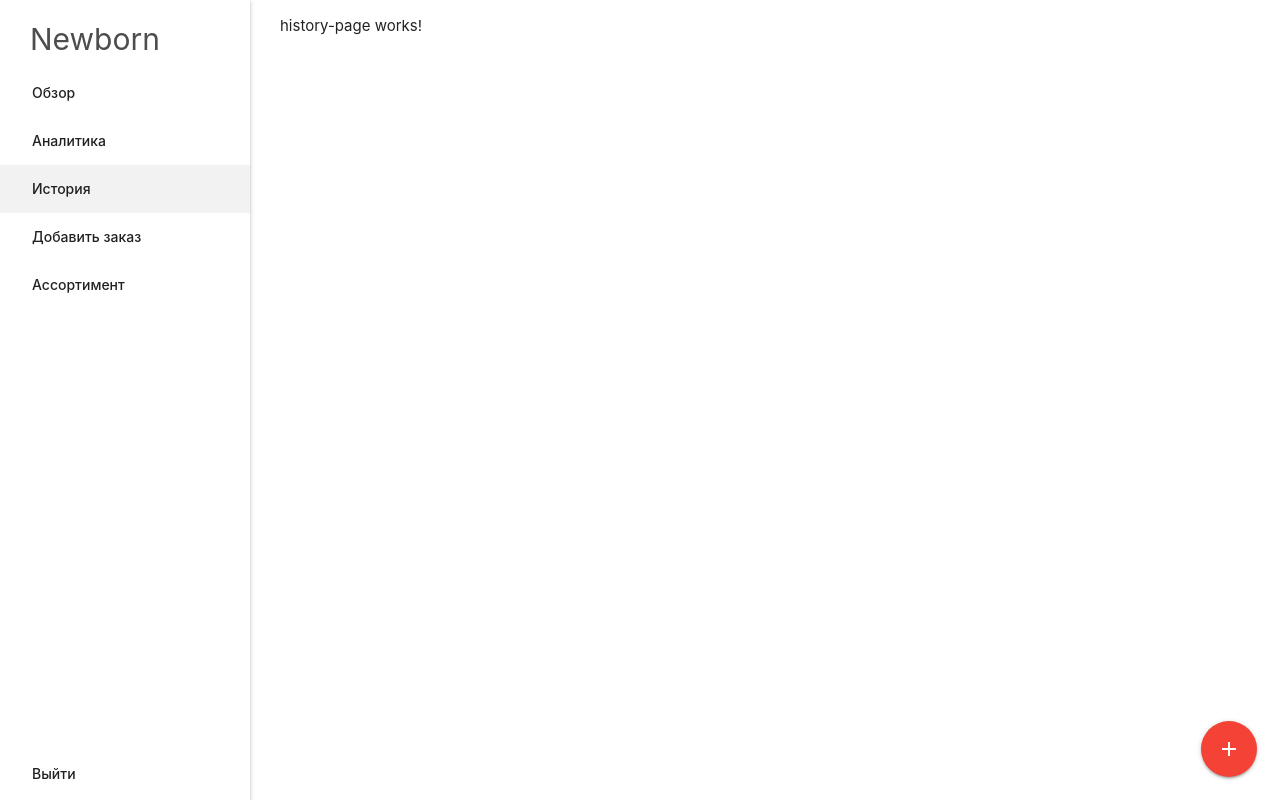
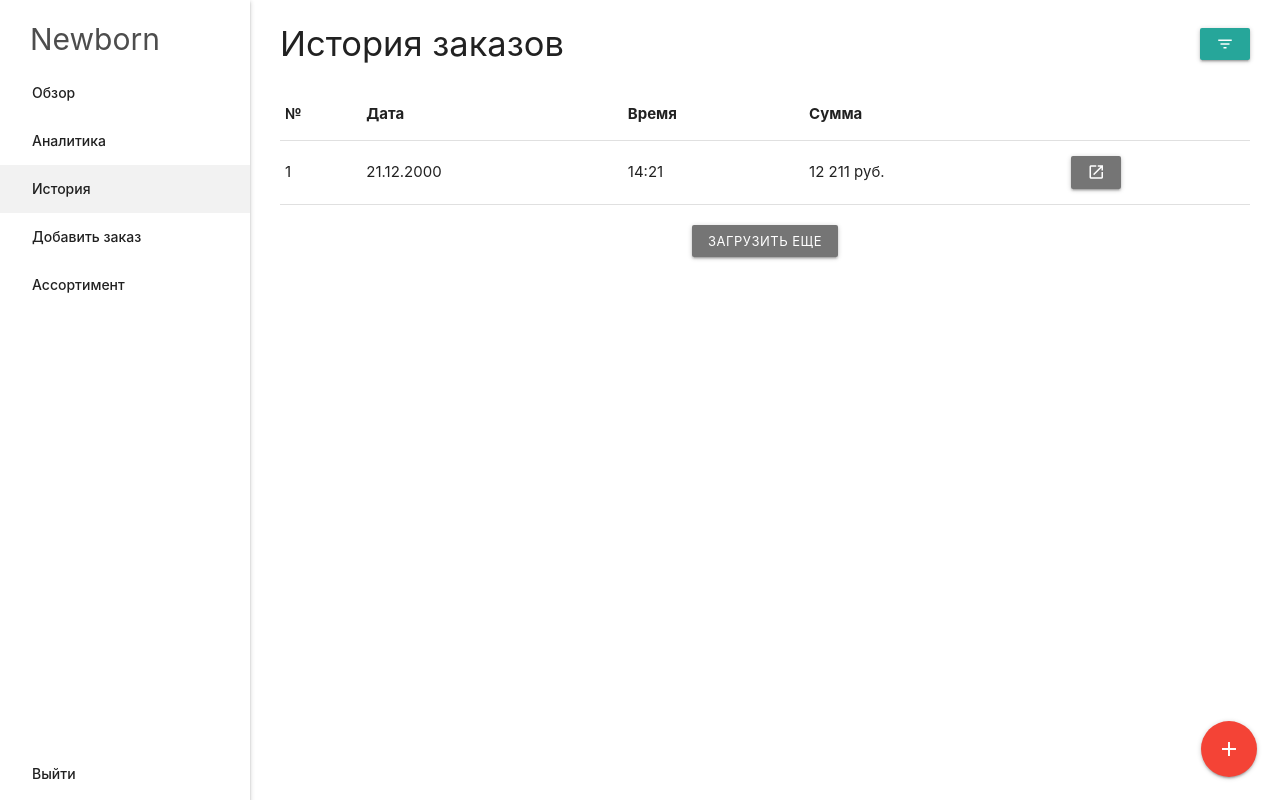
Before and after one commit to Mirehiko/mean, an Angular app in the folder client/: page /history in a window 1280 px wide. Built offline with nearby package versions, Linux system fonts and the light colour scheme; sample sign-in values are in the browser's storage.

Commit message:
order history markup

```diff
--- a/client/src/app/app.module.ts
+++ b/client/src/app/app.module.ts
@@ -20,6 +20,8 @@
 import { PositionsFormComponent } from './categories-page/categories-form/positions-form/positions-form.component';
 import { OrderCategoriesComponent } from './order-page/order-categories/order-categories.component';
 import { OrderPositionsComponent } from './order-page/order-positions/order-positions.component';
+import { HistoryListComponent } from './history-page/history-list/history-list.component';
+import { HistoryFilterComponent } from './history-page/history-filter/history-filter.component';
 
 @NgModule({
   declarations: [
@@ -37,7 +39,9 @@
     CategoriesFormComponent,
     PositionsFormComponent,
     OrderCategoriesComponent,
-    OrderPositionsComponent
+    OrderPositionsComponent,
+    HistoryListComponent,
+    HistoryFilterComponent
   ],
   imports: [
     BrowserModule,
--- /dev/null
+++ b/client/src/app/history-page/history-filter/history-filter.component.html
@@ -0,0 +1,23 @@
+<div class="filter">
+    <div class="fr">
+        <div class="col order">
+            <div class="input-field inline order-position-input">
+                <input type="number" id="number" min="1">
+                <label for="number">Номер заказа</label>
+            </div>
+        </div>
+        <div class="col filter-pickers">
+            <div class="input-field">
+                <input type="text" class="datepicker">
+                <label>Начало</label>
+            </div>
+
+            <div class="input-field">
+                <input type="text" class="datepicker">
+                <label>Конец</label>
+            </div>
+        </div>
+    </div>
+
+    <button class="btn waves-effect wavers-light btn-small">Применить фильтр</button>
+</div>
--- /dev/null
+++ b/client/src/app/history-page/history-filter/history-filter.component.ts
@@ -0,0 +1,15 @@
+import { Component, OnInit } from '@angular/core';
+
+@Component({
+  selector: 'app-history-filter',
+  templateUrl: './history-filter.component.html',
+  styleUrls: ['./history-filter.component.scss']
+})
+export class HistoryFilterComponent implements OnInit {
+
+  constructor() { }
+
+  ngOnInit(): void {
+  }
+
+}
--- /dev/null
+++ b/client/src/app/history-page/history-list/history-list.component.html
@@ -0,0 +1,54 @@
+<div id="order-list" class="modal modal-fixed-footer">
+    <div class="modal-content">
+        <h4 class="mb1">Заказ №5</h4>
+        <table class="highlight">
+            <thead>
+            <tr>
+                <th>Название</th>
+                <th>Количество</th>
+                <th>Цена</th>
+            </tr>
+            </thead>
+
+            <tbody>
+            <tr>
+                <td>Alvin</td>
+                <td>3</td>
+                <td>$0.87</td>
+            </tr>
+            </tbody>
+        </table>
+        <div class="order-summary">
+            <p>Общая стоимость <strong>22 231 руб.</strong></p>
+        </div>
+    </div>
+    <div class="modal-footer">
+        <button class="modal-action waves-effect waves-black btn-flat">Закрыть</button>
+    </div>
+</div>
+
+<table class="highlight mb2">
+    <thead>
+    <tr>
+        <th>№</th>
+        <th>Дата</th>
+        <th>Время</th>
+        <th>Сумма</th>
+        <th></th>
+    </tr>
+    </thead>
+
+    <tbody>
+    <tr>
+        <td>1</td>
+        <td>21.12.2000</td>
+        <td>14:21</td>
+        <td>12 211 руб.</td>
+        <td>
+            <button class="btn btn-small modal-trigger grey darken-1" data-target="order-list">
+                <i class="material-icons">open_in_new</i>
+            </button>
+        </td>
+    </tr>
+    </tbody>
+</table>
--- /dev/null
+++ b/client/src/app/history-page/history-list/history-list.component.ts
@@ -0,0 +1,15 @@
+import { Component, OnInit } from '@angular/core';
+
+@Component({
+  selector: 'app-history-list',
+  templateUrl: './history-list.component.html',
+  styleUrls: ['./history-list.component.scss']
+})
+export class HistoryListComponent implements OnInit {
+
+  constructor() { }
+
+  ngOnInit(): void {
+  }
+
+}
--- a/client/src/app/history-page/history-page.component.html
+++ b/client/src/app/history-page/history-page.component.html
@@ -1 +1,21 @@
-<p>history-page works!</p>
+<div class="page-title">
+    <h4>История заказов</h4>
+    <button
+        (click)="isFilterVisible = !isFilterVisible"
+        [ngClass]="{
+            'active': isFilterVisible
+        }"
+        class="btn btn-small"
+        #tooltip
+        data-position="left"
+        data-tooltip="Открыть фильтр">
+        <i class="material-icons">filter_list</i>
+    </button>
+</div>
+
+<app-history-filter *ngIf="isFilterVisible"></app-history-filter>
+<app-history-list></app-history-list>
+
+<div class="center mb2">
+    <button class="btn waves-effect grey darken-1 btn-small">Загрузить еще</button>
+</div>
--- a/client/src/app/history-page/history-page.component.ts
+++ b/client/src/app/history-page/history-page.component.ts
@@ -1,15 +1,29 @@
-import { Component, OnInit } from '@angular/core';
+import { AfterViewInit, Component, ElementRef, OnDestroy, OnInit, ViewChild } from '@angular/core';
+import { MaterialInstance, MaterialService } from '../shared/classes/material.service';
 
 @Component({
   selector: 'app-history-page',
   templateUrl: './history-page.component.html',
   styleUrls: ['./history-page.component.scss']
 })
-export class HistoryPageComponent implements OnInit {
+export class HistoryPageComponent implements OnInit, OnDestroy, AfterViewInit {
+
+  @ViewChild('tooltip') tooltipRef: ElementRef;
+  tooltip: MaterialInstance;
+  isFilterVisible = false;
 
   constructor() { }
 
   ngOnInit(): void {
   }
 
+  ngAfterViewInit(): void {
+    this.tooltip = MaterialService.initTooltip(this.tooltipRef);
+  }
+
+  ngOnDestroy(): void {
+    this.tooltip.destroy();
+  }
+
+
 }
--- a/client/src/app/shared/classes/material.service.ts
+++ b/client/src/app/shared/classes/material.service.ts
@@ -24,4 +24,8 @@
     static initModal(ref: ElementRef): MaterialInstance {
         return M.Modal.init(ref.nativeElement);
     }
+
+    static initTooltip(ref: ElementRef): MaterialInstance {
+        return M.Tooltip.init(ref.nativeElement);
+    }
 }
```
Also changed, not shown: client/src/app/history-page/history-filter/history-filter.component.scss (added), client/src/app/history-page/history-list/history-list.component.scss (added), 2 other files (tests, documents, lock files or other folders).
